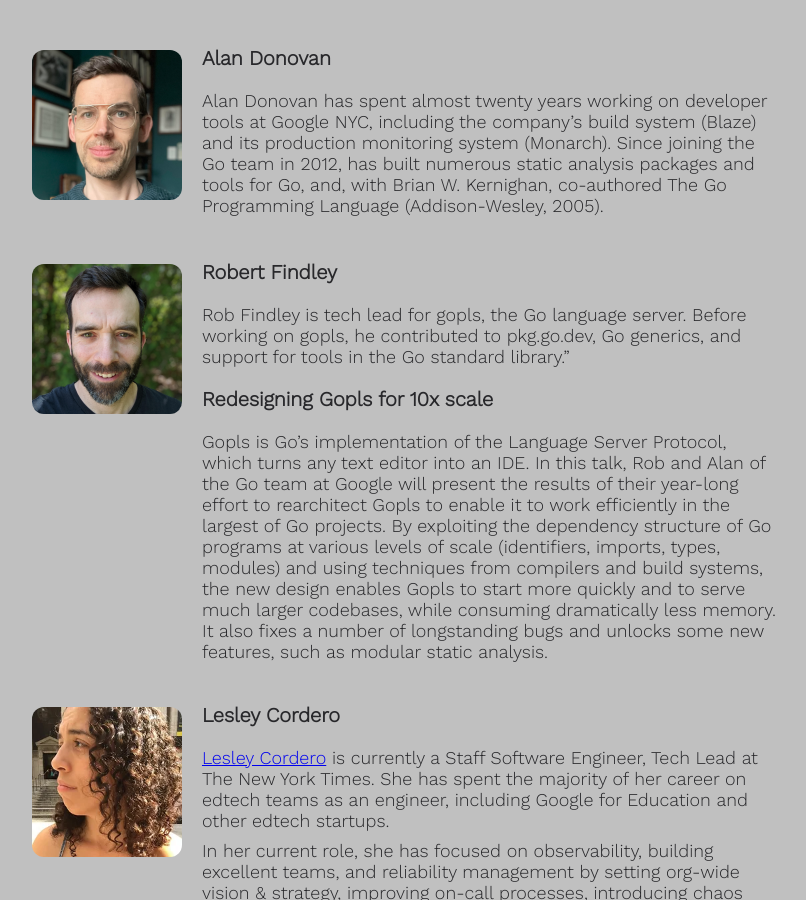
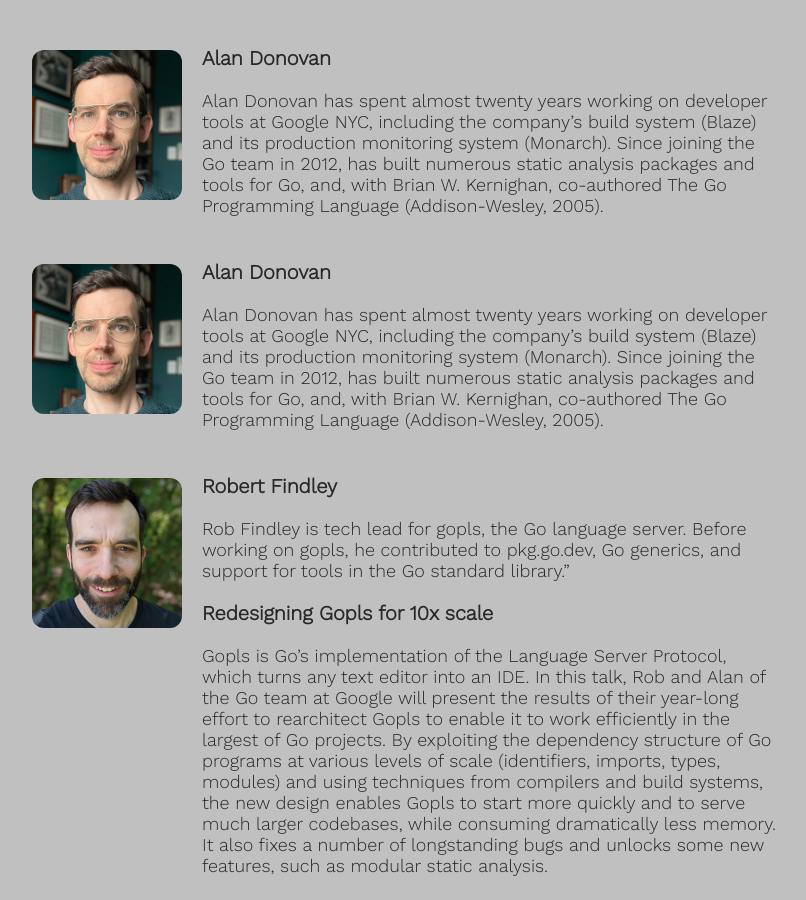
Before and after one commit to gothamgo/gothamgo.github.io, a Jekyll site: the page built from speakers2.html, in a window 1280 px wide and 900 px high, scrolled down 862 px. Shown: the whole window, without its empty margins (226-1032 px from the left). Built offline with Jekyll 4.4.1, drawn with Linux system fonts in a browser that asks for light colours.

Commit message:
Update robert_findley.html

```diff
--- a/_includes/speakers/2023/robert_findley.html
+++ b/_includes/speakers/2023/robert_findley.html
@@ -1,3 +1,18 @@
+<div id="alan-donovan" class="speaker">
+  <div class="speaker-photo">
+    <img class="speaker-image" src="{{site.url}}/images/speakers/2023/alan_donovan.png" alt="Alan Donovan" width="150"/>
+  </div>
+
+  <div class="speaker-details">
+
+    <h3 class="speaker-name">Alan Donovan</h3>
+
+    <p class="speaker-bio">
+      Alan Donovan has spent almost twenty years working on developer tools at Google NYC, including the company’s build system (Blaze) and its production monitoring system (Monarch). Since joining the Go team in 2012, has built numerous static analysis packages and tools for Go, and, with Brian W. Kernighan, co-authored The Go Programming Language (Addison-Wesley, 2005).
+    </p>
+  </div>
+</div>
+
 <div id="robert-findley" class="speaker">
   <div class="speaker-photo">
     <img class="speaker-image" src="{{site.url}}/images/speakers/2023/robert_findley.png" alt="Alan Donovan" width="150"/>
```
